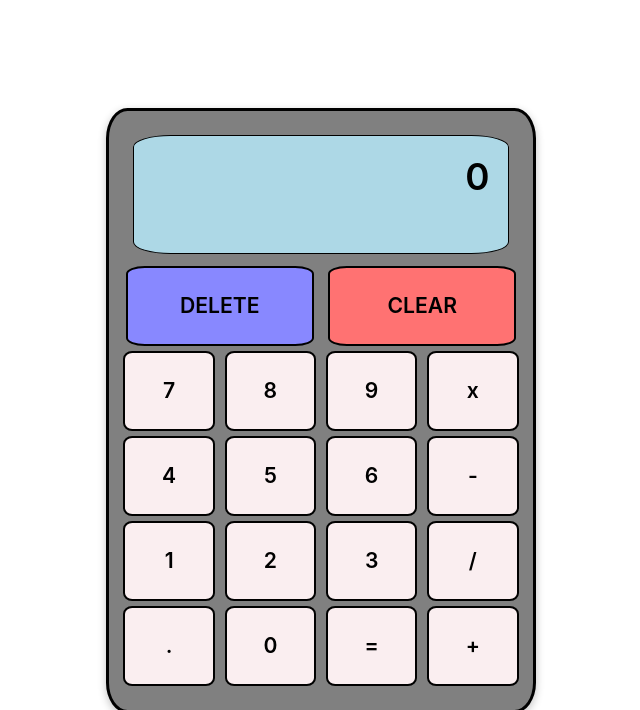
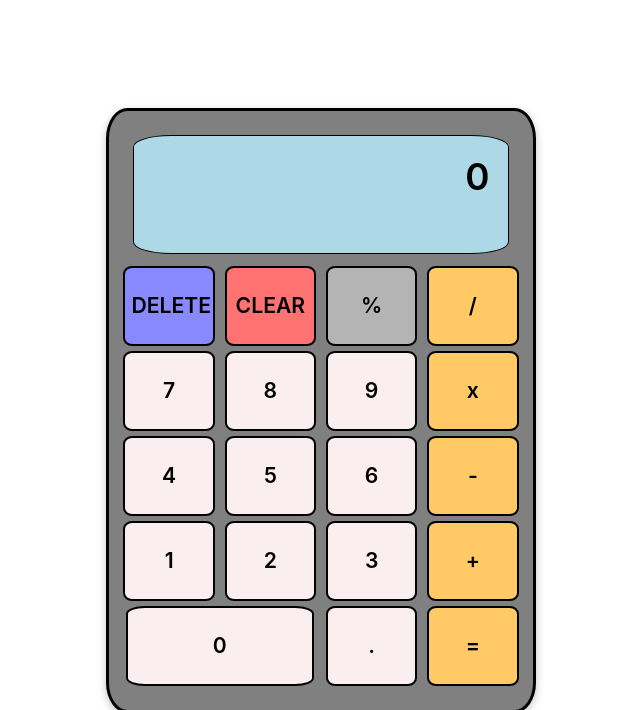
Before and after one commit to 1stub/calculator, a plain HTML site: page index.html in a window 1280 px wide. Shown: the top 710 px of the page, without its empty margins (319-959 px from the left). Drawn offline with Linux system fonts and the light colour scheme.

Commit message:
added percentage

```diff
--- a/index.html
+++ b/index.html
@@ -15,6 +15,8 @@
             <div class="buttons">
                 <button id="clear" value ="0" onClick="reply_click(this.id)">CLEAR</button>
                 <button id="dlte" onClick="reply_click(this.id)">DELETE</button>
+                <button class="arithmetic" id="percentage" value='%' onClick="reply_click(this.id)">%</button>
+                <button class="arithmetic" id="divide" value="/" onClick="reply_click(this.id)">/</button>
                 <button class="numbers" id="seven" value="7" onClick="reply_click(this.id)">7</button>
                 <button class="numbers" id="eight"value="8" onClick="reply_click(this.id)" >8</button>
                 <button class="numbers" id="nine" value="9" onClick="reply_click(this.id)">9</button>
@@ -26,7 +28,6 @@
                 <button class="numbers" id="one"value="1" onClick="reply_click(this.id)">1</button>
                 <button class="numbers" id="two"value="2" onClick="reply_click(this.id)">2</button>
                 <button class="numbers" id="three"value="3" onClick="reply_click(this.id)">3</button>
-                <button class="arithmetic" id="divide" value="/" onClick="reply_click(this.id)">/</button>
                 <button class="decimal" id="decimal" value="." onClick="reply_click(this.id)">.</button>
                 <button class="numbers" id="zero" value="0" onClick="reply_click(this.id)">0</button>
                 <button class="enter" id="enter" onClick="reply_click(this.id)">=</button>
--- a/script.js
+++ b/script.js
@@ -1,6 +1,7 @@
 const total = document.querySelector('.display');
 const buttons = document.querySelector('.buttons');
 const arithmetic = document.querySelector('.arithmetic');
+const percentage = document.querySelector('#percentage');
 let operator;
 let previousButton;
 
@@ -28,16 +29,22 @@ function reply_click(clicked_id) {
     if (currentButton === enter) {
         calculate(operator);
     }
+    if(currentButton === percentage){
+        total.textContent = total.textContent / 100;
+    }
     if(previousButton === enter){
         total.textContent = clicked_id.value;
     }
-    printDisplay(currentButton.value);
+    if(currentButton.value !== '%'){
+        printDisplay(currentButton.value);
+    }
     previousButton = document.getElementById(clicked_id);
 }
 
 function calculate(operator) {
     let newArr = Array.from(total.textContent);
     let firstOperator;
+    let result;
     for(let i=0;i<newArr.length;i++){
         for(let x=0;x<math.length;x++){
             let a = math[x];
@@ -49,7 +56,7 @@ function calculate(operator) {
     let equation = total.textContent.split(firstOperator);
     let num1 = parseFloat(equation[0]);
     let num2 = parseFloat(equation[1]);
-    let result = mathObj[firstOperator](num1, num2);
+    result = mathObj[firstOperator](num1, num2);
     total.textContent = result;
     return result;
 }
--- a/styles.css
+++ b/styles.css
@@ -2,6 +2,8 @@
     font-family: -apple-system, BlinkMacSystemFont, "Segoe UI", Roboto, Helvetica, Arial, sans-serif, "Apple Color Emoji", "Segoe UI Emoji", "Segoe UI Symbol";
     font-size: 1.15rem;
     font-weight: 600;
+    font-feature-settings: normal;
+    font-variation-settings: normal;
 }
 body{
     height: 100vh;
@@ -39,16 +41,36 @@ main{
     grid-area: b;
     background-color: rgb(255, 114, 114);
 }
-
+#zero{
+    width:95%;
+    grid-area: e;
+}
 .buttons{
     width: 100%;
     display: grid;
     grid-template-columns: repeat(4,1fr);
     grid-template-areas:
-    "a a b b";
+    "a b c d"
+    "x x x x"
+    "x x x x"
+    "x x x x"
+    "e e f g";
     justify-items: center;
     margin-bottom: 12px;
     gap:5px;
+}
+#decimal{
+    grid-area: f;
+}
+.buttons .arithmetic,
+#enter{
+    background-color: rgb(255, 201, 101);
+}
+#enter{
+    grid-area: g;
+}
+#percentage{
+    background-color: rgb(180, 180, 180);
 }
 .buttons button:hover{
     transform:scale(1.05);
```
